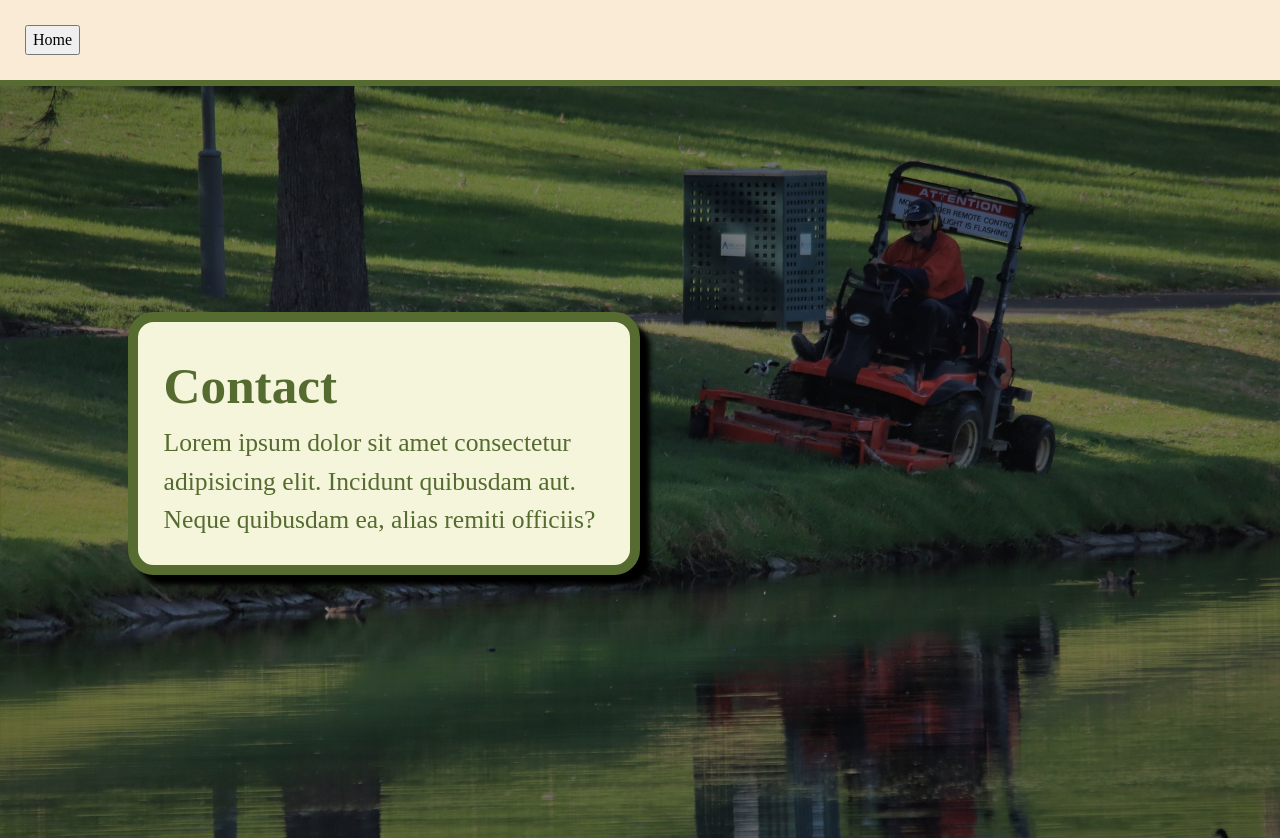
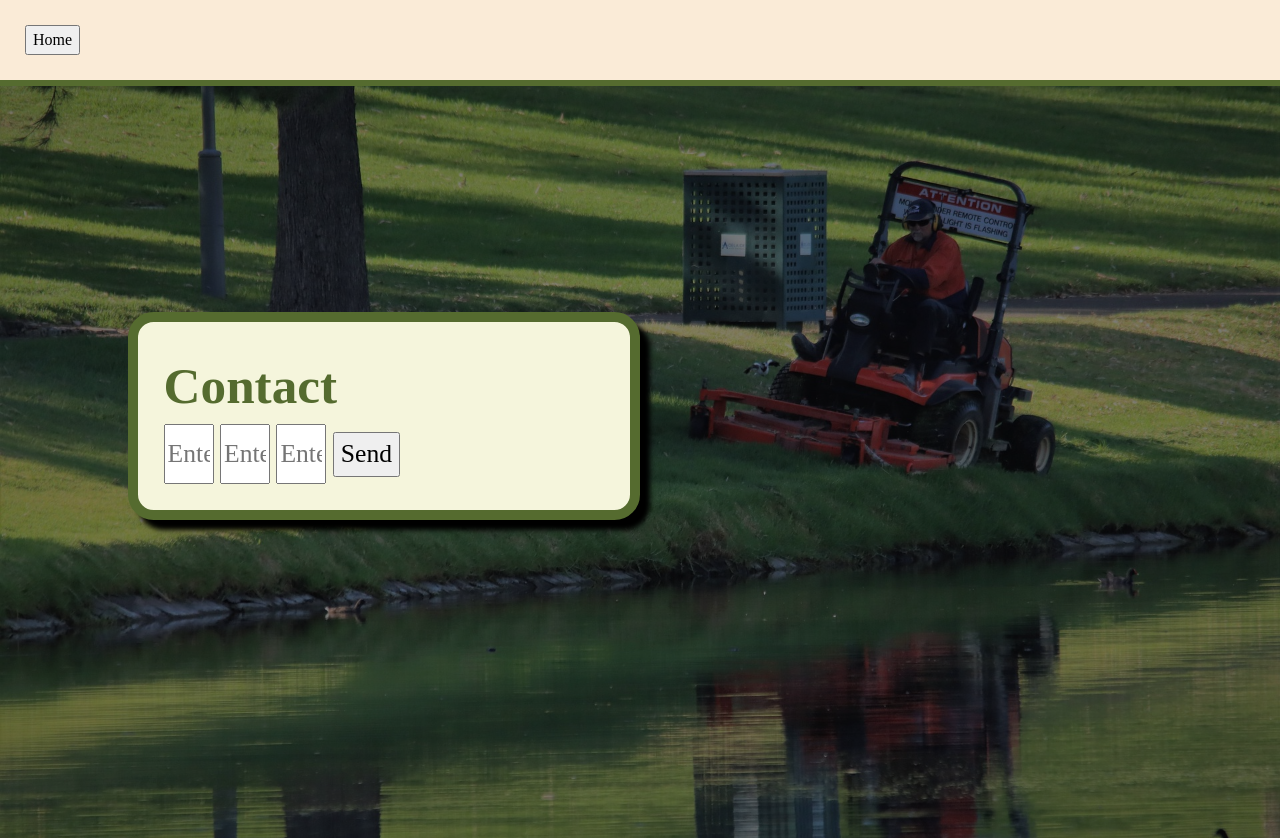
Before and after one commit to DigiBladeDigitalServices/lawncarewebsite, a plain HTML site: page index.html in a window 1280 px wide. Drawn offline with Linux system fonts and the light colour scheme.

Commit message:
added inputs for form.

```diff
--- a/index.html
+++ b/index.html
@@ -7,6 +7,11 @@
     <title>Document</title>
 
     <style>
+.bg-image-wrap {
+    position: relative;
+    z-index: 1;
+}
+
 .bg-image {
     background-image: url(lawncareimg.jpg);
     background-repeat: no-repeat;
@@ -17,7 +22,11 @@
     outline: 6px solid darkolivegreen;
    background-blend-mode: multiply;
     background-color: grey;
-    position: relative;
+    position: absolute;
+    height: 100%;
+    width: 100%;
+    top: 0;
+    left: 0;
 
 }
 
@@ -34,7 +43,20 @@
     left: 10%;
     top: 30%;
     padding: 1em;
+    display: flex;
+    flex-direction: column;
+    flex-wrap: wrap;
+
+
 }
+    input {
+max-width: 50px;
+block-size: 60px;
+    }
+
+    input .message {
+        height: 100%;
+    }
 
     </style>
 
@@ -43,11 +65,17 @@
     <div class="header">
         <button>Home</button>
     </div>
-
+<div class="bg-image-wrap">
     <div class="bg-image">
 <div class="contact">
     <h1>Contact</h1>
-    <p>Lorem ipsum dolor sit amet consectetur adipisicing elit. Incidunt  quibusdam aut. Neque quibusdam ea, alias remiti officiis?</p>
+    <form>
+        <input name="name" placeholder="Enter name"/>
+        <input name="email" placeholder="Enter email"/>
+        <input name="message" placeholder="Enter message"/>
+        <button type="submit">Send</button>
+    </form>
  </div>
     </div>
+    </div>
 </body>
```
